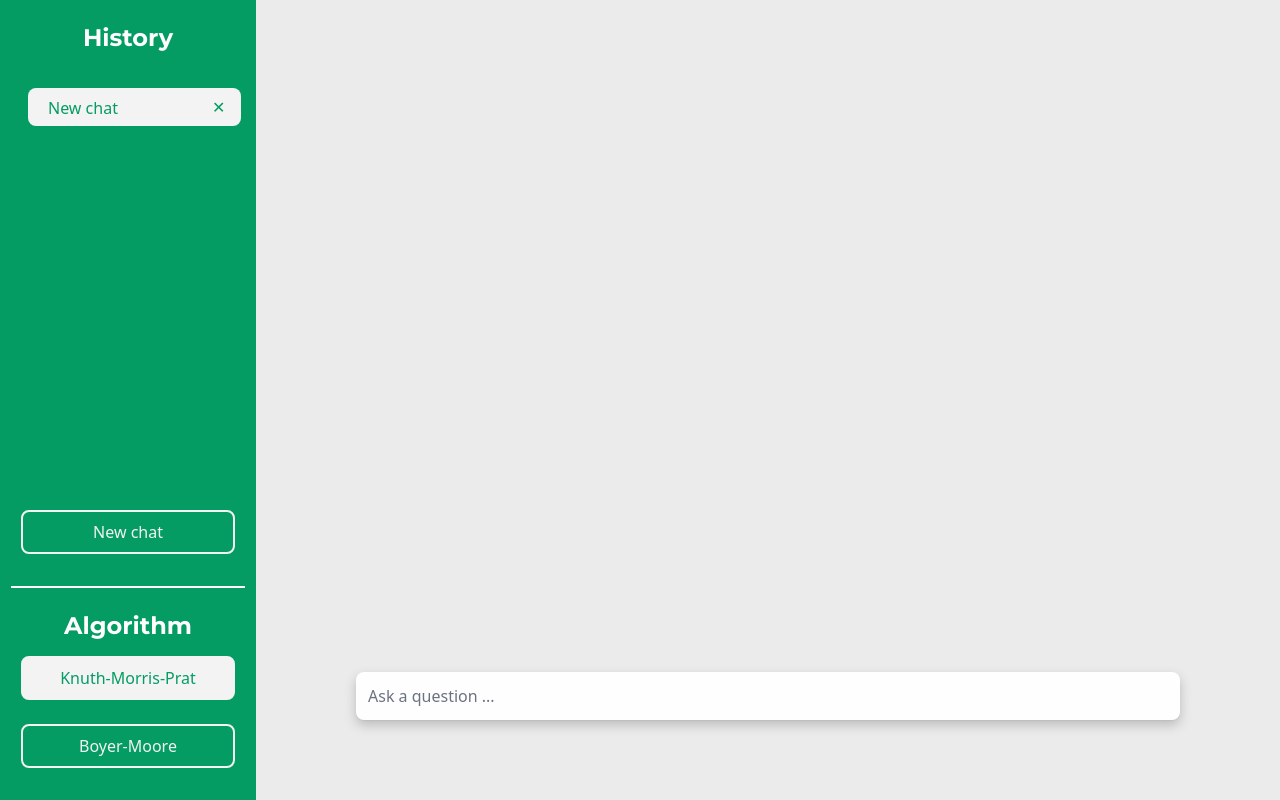
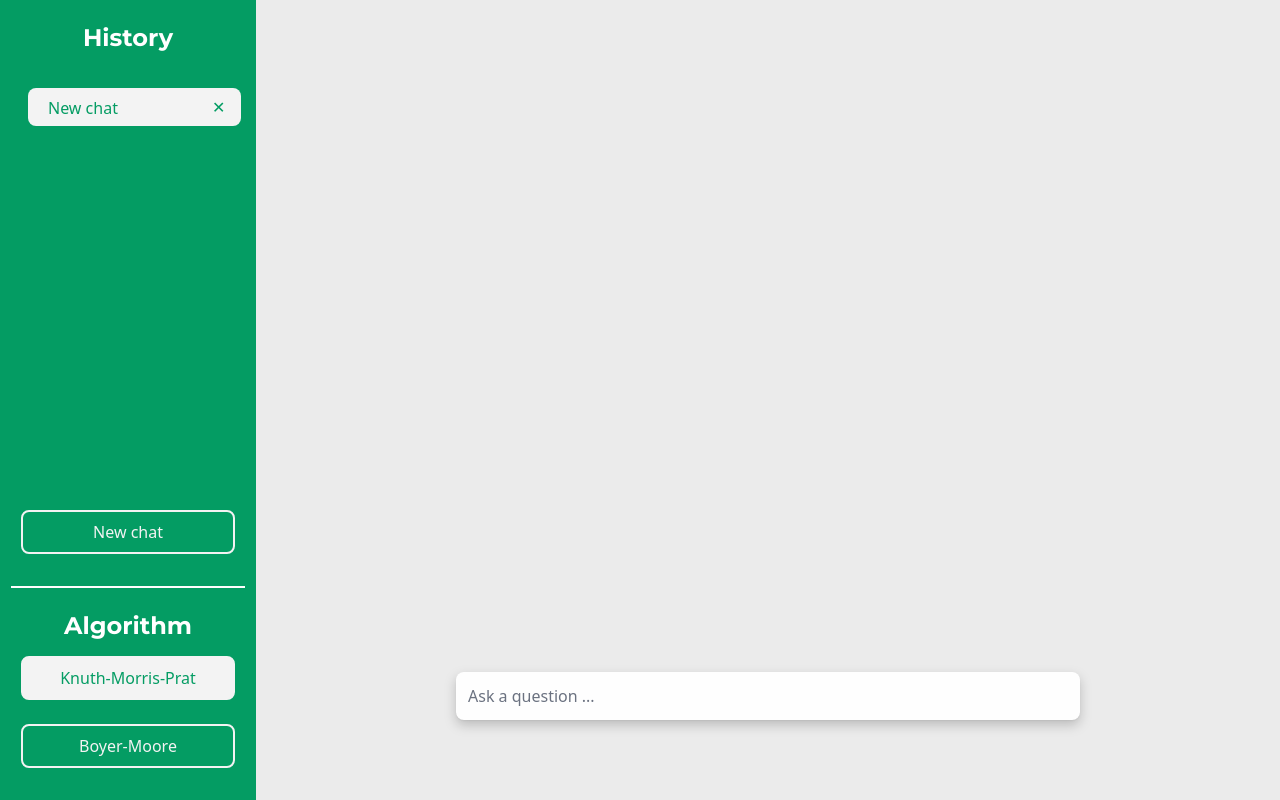
Before and after one commit to ditramadia/mechat-fe, a Next.js app: page / in a window 1280 px wide. Built offline with nearby package versions, Linux system fonts and the light colour scheme.

Commit message:
fix: chat bug

```diff
--- a/pages/index.tsx
+++ b/pages/index.tsx
@@ -166,9 +166,9 @@ const Home = () => {
       </div>
 
       {/* Chat Box */}
-      <div ref={chatBoxRef} className="bg-[#ebebeb] w-4/5 h-full flex flex-col pt-[94px] pb-[100px] px-[400px] justify-between relative overflow-y-scroll">
+      <div ref={chatBoxRef} className="bg-[#ebebeb] w-4/5 h-full flex flex-col pt-[94px] pb-[100px] px-[150px] justify-between relative overflow-x-hidden">
         {/* Message Section */}
-        <div className="max-w-[700px] w-full min-w-[600px] pb-[100px] flex flex-col gap-10 mx-auto">
+        <div className="w-full pb-[100px] flex flex-col gap-10">
           {data.messages.map((message, index) => (
             <div key={index}
               className={`flex flex-row w-full ${
@@ -185,7 +185,7 @@ const Home = () => {
         </div>
         {/* Input Section */}
         <form
-          className="w-4/5 left-[20%] right-0 h-[48px] mt-[50px] fixed bottom-20 px-[100px]"
+          className="w-4/5 left-[20%] right-0 h-[48px] mt-[50px] fixed bottom-20 px-[200px]"
           action=""
           onSubmit={handleSubmit}>
           <input
```
